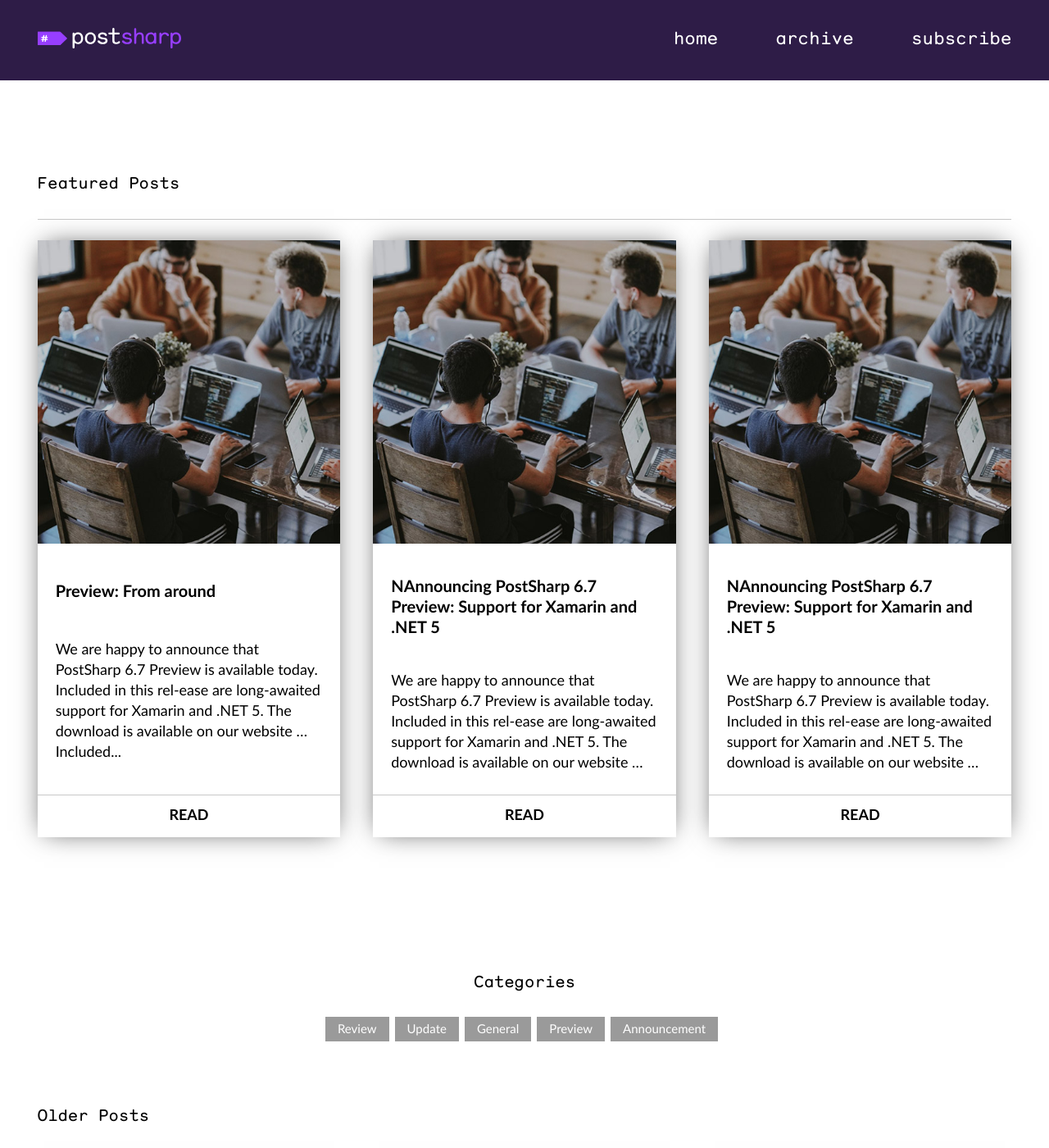
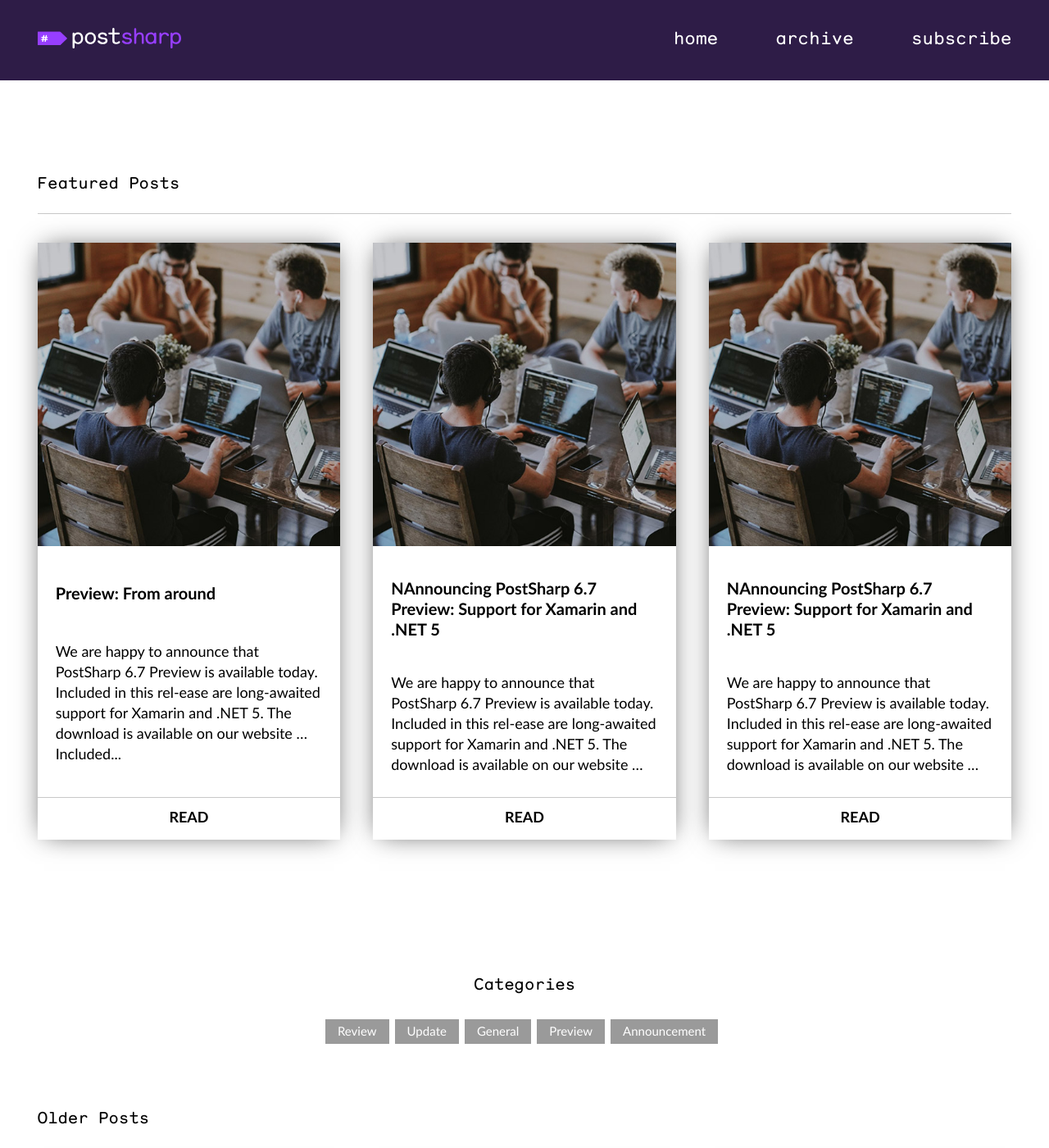
Before and after one commit to arem-webmaster/psblog_new, a Jekyll site: the page built from index.html, in a window 1280 px wide and 1400 px high, scrolled down 751 px. Shown: the whole window at 82% size. Built offline with Jekyll 4.4.1, drawn with Linux system fonts in a browser that asks for light colours; some of the changed text lies outside the part shown.

Commit message:
fixed homepage headings margin button, older posts button dimentions and newsletter height

```diff
--- a/_layouts/home.html
+++ b/_layouts/home.html
@@ -86,7 +86,7 @@
 	</div>
 </section>
 <section class="older_posts_button">
-	<a href="{{site.baseurl}}/archive.html"><h2>Older posts</h2></a>
+	<a href="{{site.baseurl}}/archive.html"><h2>Older Posts</h2></a>
 </section>
 {% include newsletter.html %}
 {% include footer.html %}
--- a/_sass/3-layouts/_newsletter.scss
+++ b/_sass/3-layouts/_newsletter.scss
@@ -63,7 +63,7 @@
 @media screen and (min-width: rem($mobile_breakpoint , 'desktop')){
     .newsletter .items_wrapper{
         margin:0 auto;
-        padding: rem(70px) rem($desktop_side_margins , 'desktop')/3 rem(80px) rem($desktop_side_margins , 'desktop')/3;
+        padding: rem(133px, 'desktop') rem($desktop_side_margins , 'desktop')/3;
         @supports (display: grid){
             display: grid;
             grid-template-columns: minmax(90px, 130px) 3fr 3fr;
--- a/_sass/3-layouts/homepage/_feature_and_older_posts.scss
+++ b/_sass/3-layouts/homepage/_feature_and_older_posts.scss
@@ -14,8 +14,8 @@
             h2{
                 grid-column: 2/5;
                 text-align: left;
-                margin-bottom:-15px;
-                padding-bottom: 30px;
+                margin-bottom:-5px;
+                padding-bottom: 23px;
                 border-bottom:1px solid $light_gray;
                 font-size:rem(20px, 'desktop');
 
@@ -71,7 +71,8 @@
     }
 }
 .older_posts_button{
-    margin-bottom:rem(100px);
+    margin-top:rem(50px , 'desktop');
+    margin-bottom:rem(272px , 'desktop');
     text-align: center;
     transition: all 500ms ease-in-out;
 
@@ -81,13 +82,14 @@
     }
     h2{
         @media screen and (min-width: rem($mobile_breakpoint)){
-            margin-bottom:rem(300px , 'desktop');
             font-size:rem(20px, 'desktop');
+            margin: 0;
         }
         &::after{
             content:'. . .';
             display: block;
             color:$gray;
+            font-size: 25px;
         }
     }
     &:hover{
```
